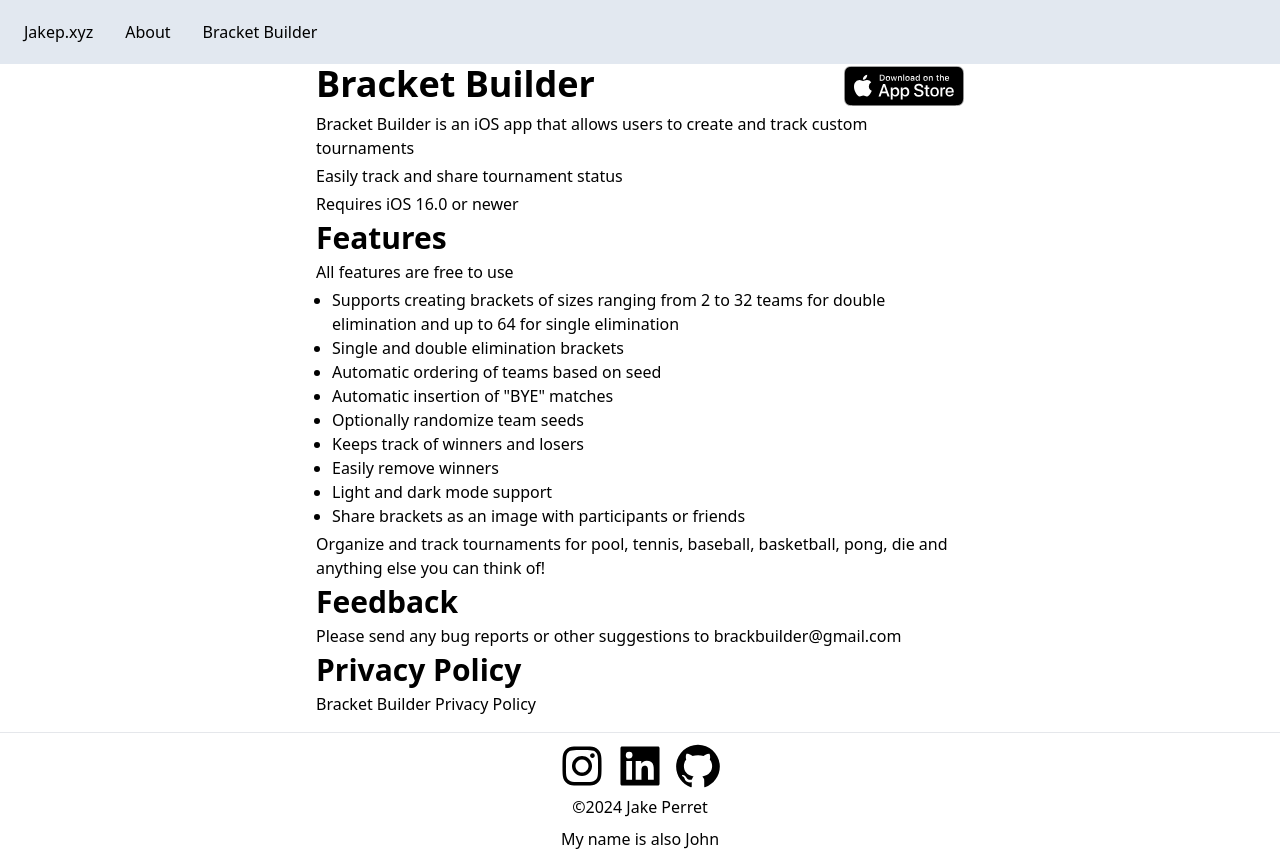
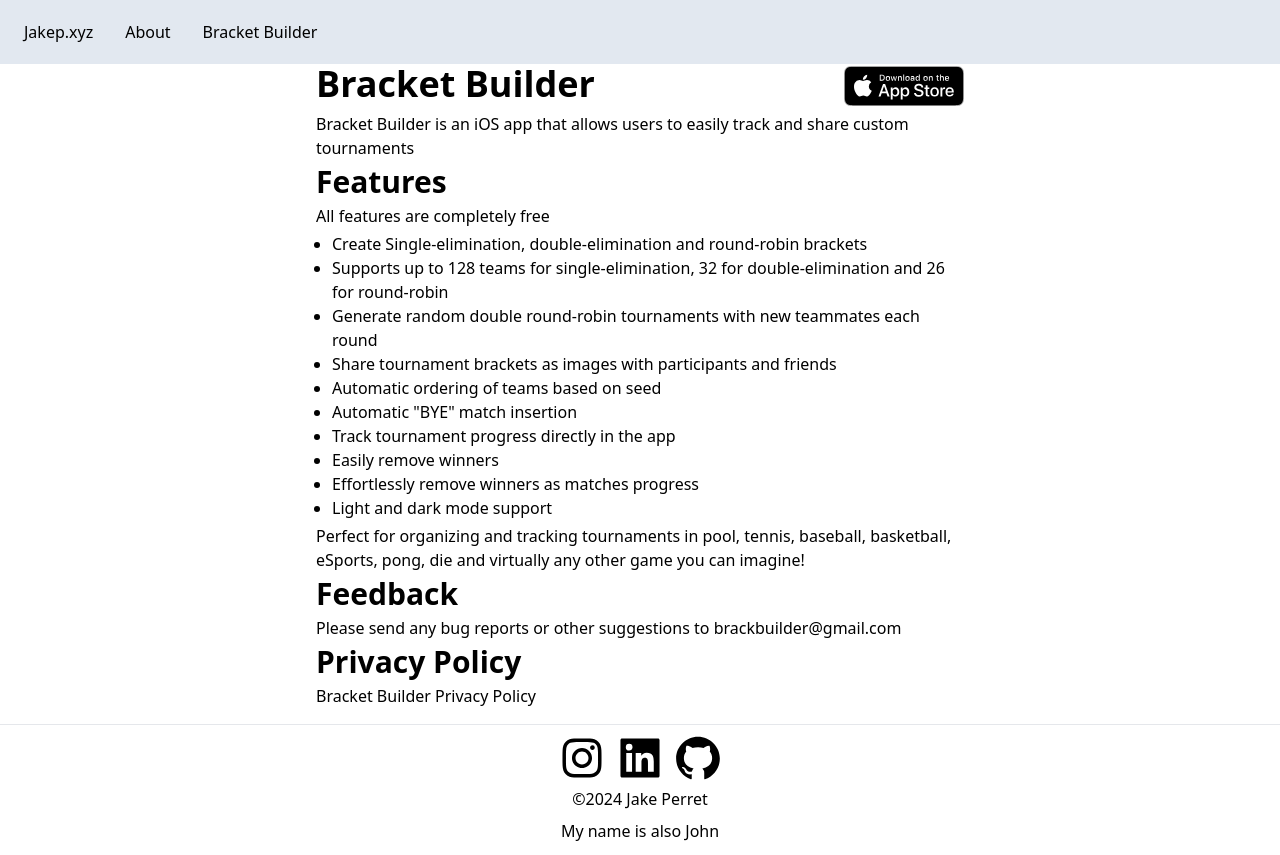
Before and after one commit to jpperret/jakep.xyz, a React (Create React App) app: page /bracket-builder in a window 1280 px wide. Built offline with nearby package versions, Linux system fonts and the light colour scheme.

Commit message:
update bracket builder marketing

```diff
--- a/src/pages/BracketBuilder.tsx
+++ b/src/pages/BracketBuilder.tsx
@@ -23,30 +23,37 @@ const BracketBuilder: React.FC = () => {
         </a>
       </div>
       <p>
-        Bracket Builder is an iOS app that allows users to create and track
-        custom tournaments
+        Bracket Builder is an iOS app that allows users to easily track and
+        share custom tournaments
       </p>
-      <p>Easily track and share tournament status</p>
-      <p>Requires iOS 16.0 or newer</p>
       <h2>Features</h2>
-      <p>All features are free to use</p>
+      <p>All features are completely free</p>
       <ul className="ml-4 list-disc">
         <li>
-          Supports creating brackets of sizes ranging from 2 to 32 teams for
-          double elimination and up to 64 for single elimination
+          Create Single-elimination, double-elimination and round-robin brackets
         </li>
-        <li>Single and double elimination brackets</li>
+        <li>
+          Supports up to 128 teams for single-elimination, 32 for
+          double-elimination and 26 for round-robin
+        </li>
+        <li>
+          Generate random double round-robin tournaments with new teammates each
+          round
+        </li>
+        <li>
+          Share tournament brackets as images with participants and friends
+        </li>
         <li>Automatic ordering of teams based on seed</li>
-        <li>Automatic insertion of "BYE" matches</li>
-        <li>Optionally randomize team seeds</li>
-        <li>Keeps track of winners and losers</li>
+        <li>Automatic "BYE" match insertion</li>
+        <li>Track tournament progress directly in the app</li>
         <li>Easily remove winners</li>
+        <li>Effortlessly remove winners as matches progress</li>
         <li>Light and dark mode support</li>
-        <li>Share brackets as an image with participants or friends</li>
       </ul>
       <p>
-        Organize and track tournaments for pool, tennis, baseball, basketball,
-        pong, die and anything else you can think of!
+        Perfect for organizing and tracking tournaments in pool, tennis,
+        baseball, basketball, eSports, pong, die and virtually any other game
+        you can imagine!
       </p>
       <h2>Feedback</h2>
       <p>
```
